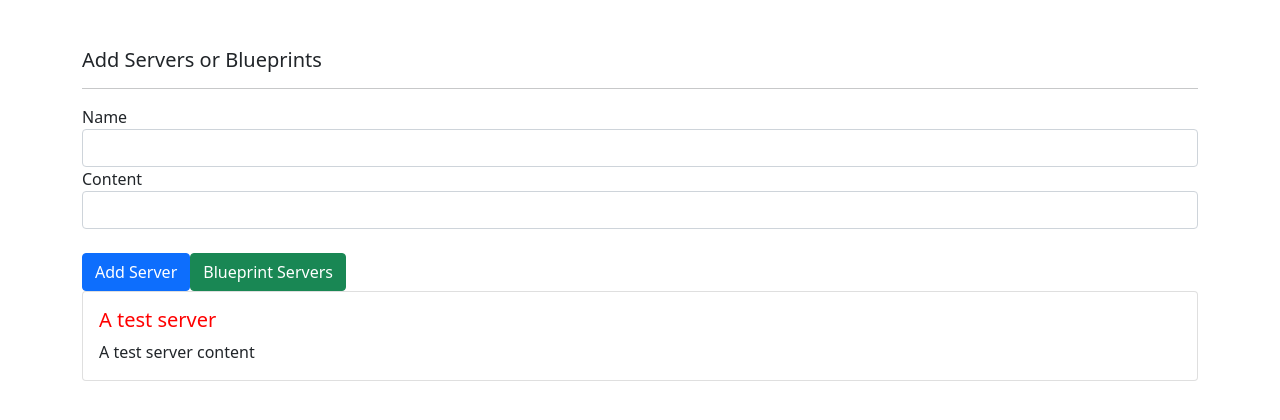
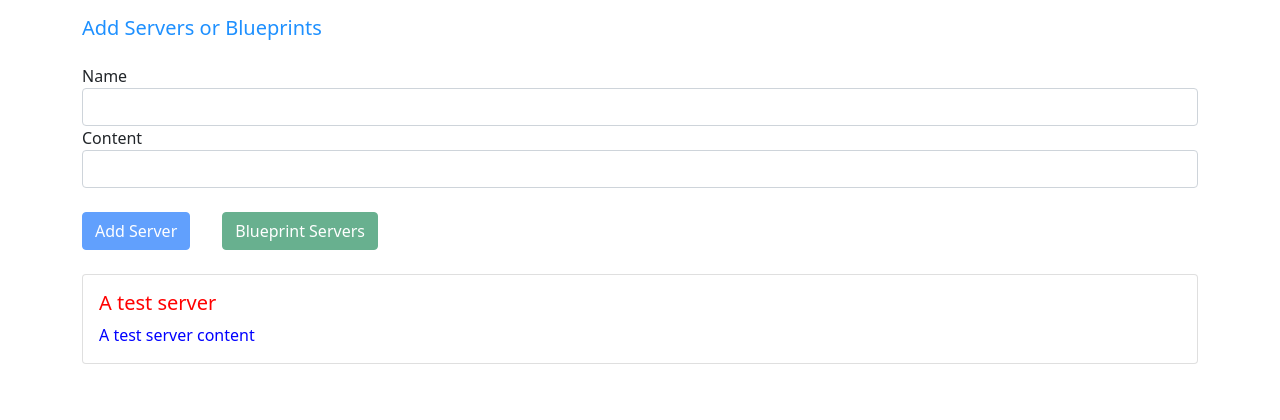
Before and after one commit to anitkumarsingh/angular-practice-component-databinding, an Angular app: page / in a window 1280 px wide. Shown: the top 420 px of the page. Built offline with nearby package versions, Linux system fonts and the light colour scheme.

Commit message:
view encapsulation

```diff
--- a/src/app/app.component.css
+++ b/src/app/app.component.css
@@ -0,0 +1,4 @@
+h5{
+  color:dodgerblue;
+  margin-top: 1rem;
+}
--- a/src/app/app.component.html
+++ b/src/app/app.component.html
@@ -1,4 +1,5 @@
 <div class="container">
+  <h5>Add Servers or Blueprints</h5>
   <app-cockpit
     (serverCreated)="onServerAdded($event)"
     (bpServer)="onBluePrintServerAdded($event)"
--- a/src/app/cockpit/cockpit.component.css
+++ b/src/app/cockpit/cockpit.component.css
@@ -0,0 +1,3 @@
+.mr-2{
+margin-right: 2rem;
+}
--- a/src/app/cockpit/cockpit.component.html
+++ b/src/app/cockpit/cockpit.component.html
@@ -1,12 +1,10 @@
 <div class="row">
-  <div class="col-xs-12 mt-5">
-    <h5>Add Servers or Blueprints</h5>
-    <hr />
+  <div class="col-xs-12 mt-3">
     <label for="name">Name</label>
     <input type="text" class="form-control" [(ngModel)] ="serverName">
     <label for="content">Content</label>
     <input type="text" class="form-control" [(ngModel)] ="serverContent"><br>
-    <button class="btn btn-primary" (click)="addServers()">Add Server</button>
-    <button class="btn btn-success" (click)="bluePrintServers()">Blueprint Servers</button>
+    <button class="btn btn-primary mr-2" (click)="addServers()" [disabled]="serverName ==='' || serverContent ==='' ">Add Server</button>
+    <button class="btn btn-success " (click)="bluePrintServers()" [disabled]="serverName ==='' || serverContent ==='' ">Blueprint Servers</button>
   </div>
 </div>
--- a/src/app/server-elements/server-elements.component.css
+++ b/src/app/server-elements/server-elements.component.css
@@ -0,0 +1,3 @@
+p{
+  color:blue
+}
--- a/src/app/server-elements/server-elements.component.html
+++ b/src/app/server-elements/server-elements.component.html
@@ -1,4 +1,4 @@
-<div class="card">
+<div class="card mt-4">
   <div class="card-body">
     <h5
       class="card-title"
--- a/src/index.html
+++ b/src/index.html
@@ -2,7 +2,7 @@
 <html lang="en">
 <head>
   <meta charset="utf-8">
-  <title>AngularComponentDatabinding</title>
+  <title>Component Databinding-Practice</title>
   <base href="/">
   <meta name="viewport" content="width=device-width, initial-scale=1">
   <link rel="icon" type="image/x-icon" href="favicon.ico">
```
